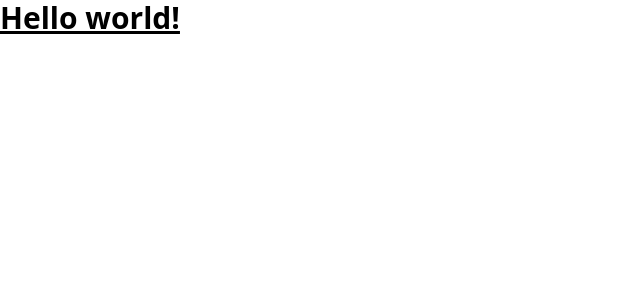
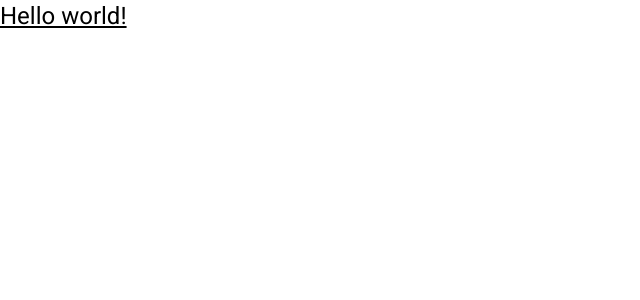
Before and after one commit to usamah13/ng-assessment, an Angular app: page / in a window 1280 px wide. Shown: the top 300 px of the page, without its empty margins (0-640 px from the left). Built offline with nearby package versions, Linux system fonts and the light colour scheme.

Commit message:
build: add angular material

```diff
--- a/angular.json
+++ b/angular.json
@@ -53,6 +53,7 @@
               "src/assets"
             ],
             "styles": [
+              "./node_modules/@angular/material/prebuilt-themes/indigo-pink.css",
               "src/styles.css"
             ],
             "scripts": []
--- a/package.json
+++ b/package.json
@@ -10,10 +10,12 @@
   "private": true,
   "dependencies": {
     "@angular/animations": "~13.3.0",
+    "@angular/cdk": "^13.3.3",
     "@angular/common": "~13.3.0",
     "@angular/compiler": "~13.3.0",
     "@angular/core": "~13.3.0",
     "@angular/forms": "~13.3.0",
+    "@angular/material": "^13.3.3",
     "@angular/platform-browser": "~13.3.0",
     "@angular/platform-browser-dynamic": "~13.3.0",
     "@angular/router": "~13.3.0",
--- a/src/app/app.module.ts
+++ b/src/app/app.module.ts
@@ -1,5 +1,6 @@
 import { NgModule } from '@angular/core';
 import { BrowserModule } from '@angular/platform-browser';
+import { BrowserAnimationsModule } from '@angular/platform-browser/animations';
 
 import { AppRoutingModule } from './app-routing.module';
 import { AppComponent } from './app.component';
@@ -10,7 +11,8 @@
   ],
   imports: [
     BrowserModule,
-    AppRoutingModule
+    AppRoutingModule,
+    BrowserAnimationsModule
   ],
   providers: [],
   bootstrap: [AppComponent]
--- a/src/index.html
+++ b/src/index.html
@@ -6,8 +6,11 @@
   <base href="/">
   <meta name="viewport" content="width=device-width, initial-scale=1">
   <link rel="icon" type="image/x-icon" href="favicon.ico">
+  <link rel="preconnect" href="https://fonts.gstatic.com">
+  <link href="https://fonts.googleapis.com/css2?family=Roboto:wght@300;400;500&display=swap" rel="stylesheet">
+  <link href="https://fonts.googleapis.com/icon?family=Material+Icons" rel="stylesheet">
 </head>
-<body>
+<body class="mat-typography">
   <app-root></app-root>
 </body>
 </html>
--- a/src/styles.css
+++ b/src/styles.css
@@ -1,3 +1,6 @@
 @tailwind base;
 @tailwind components;
 @tailwind utilities;
+
+html, body { height: 100%; }
+body { margin: 0; font-family: Roboto, "Helvetica Neue", sans-serif; }
```
Also changed, not shown: 1 other file (tests, documents, lock files or other folders).
